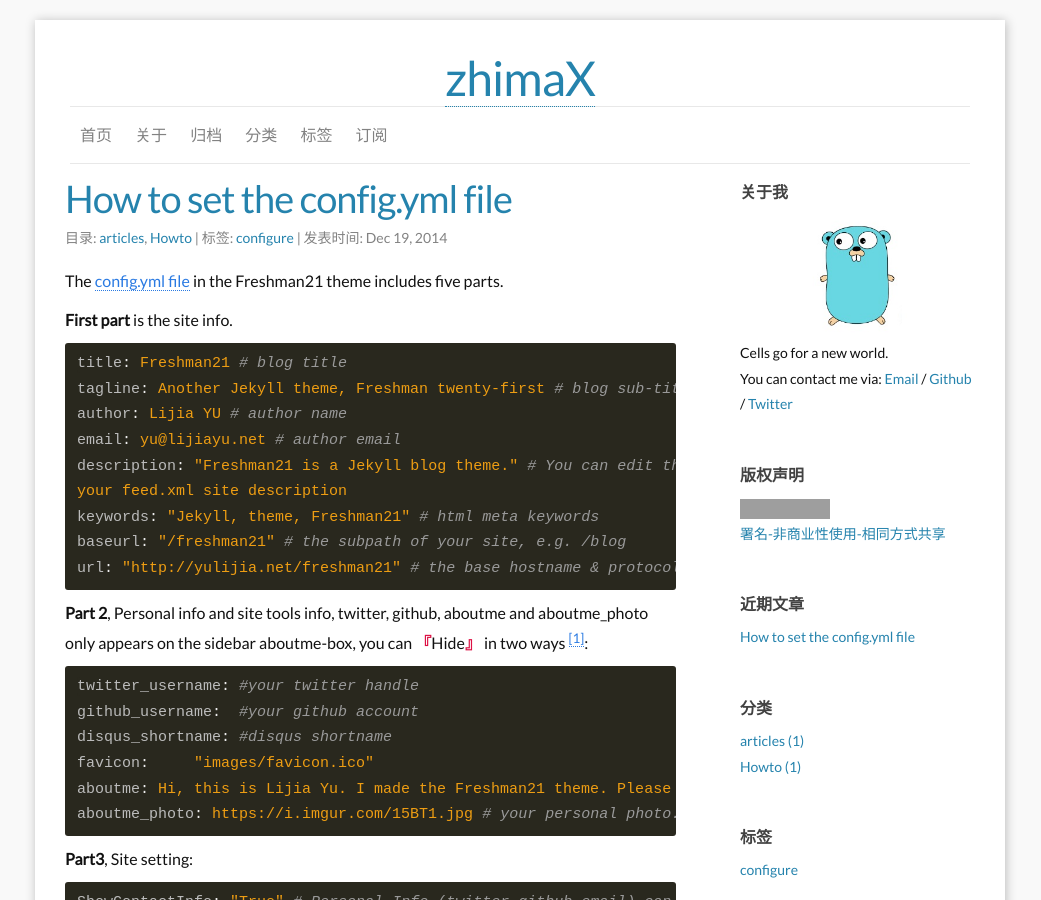
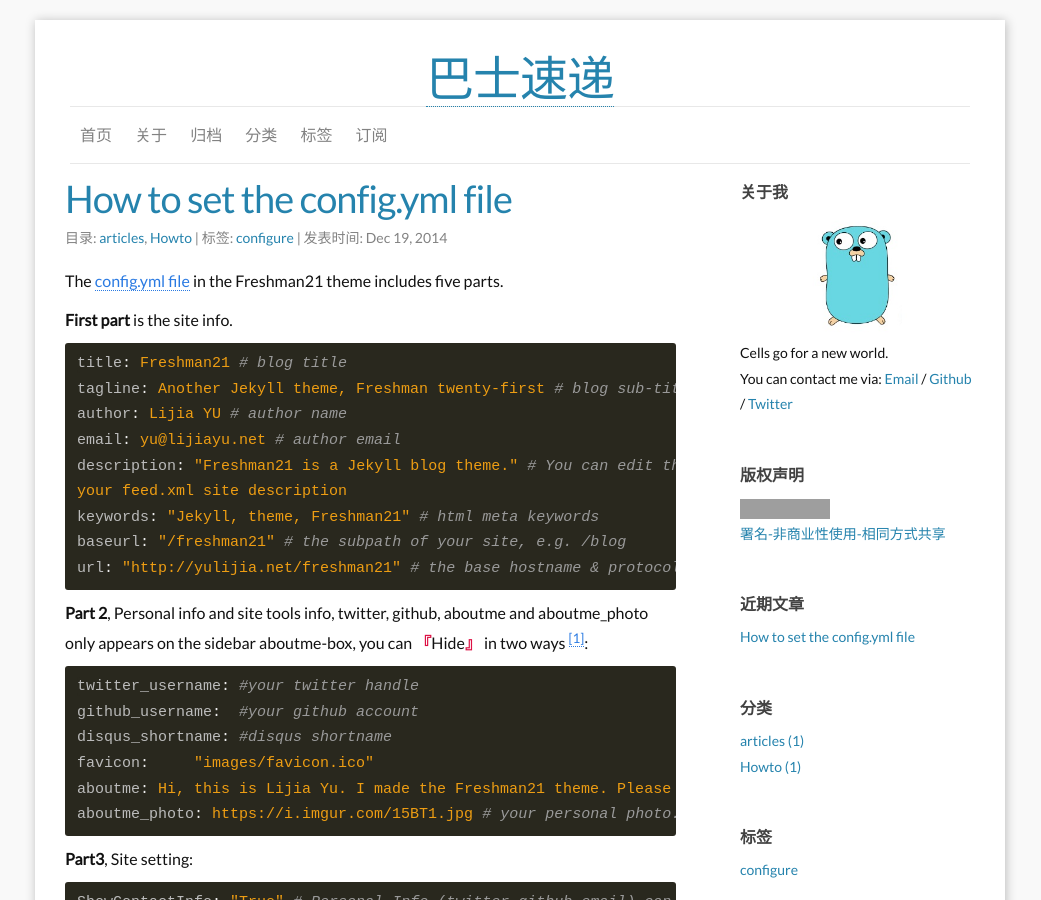
Before and after one commit to cellsgo/cellsgo.github.io, a Jekyll site: the page built from index.html, in a window 1280 px wide and 900 px high. Shown: the whole window, without its empty margins (120-1161 px from the left). Built offline with Jekyll 4.4.1, drawn with Linux system fonts in a browser that asks for light colours; the list of posts is cut into pages by our own code; grey boxes are pictures that could not be loaded.

Commit message:
Update _config.yml

```diff
--- a/_config.yml
+++ b/_config.yml
@@ -1,5 +1,5 @@
 ### Site info:
-title: zhimaX
+title: 巴士速递
 tagline:
 author: Anabas
 email: lian.82@qq.com
```
